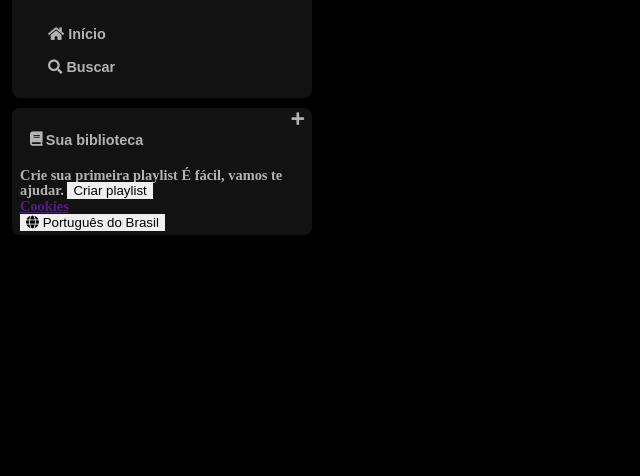
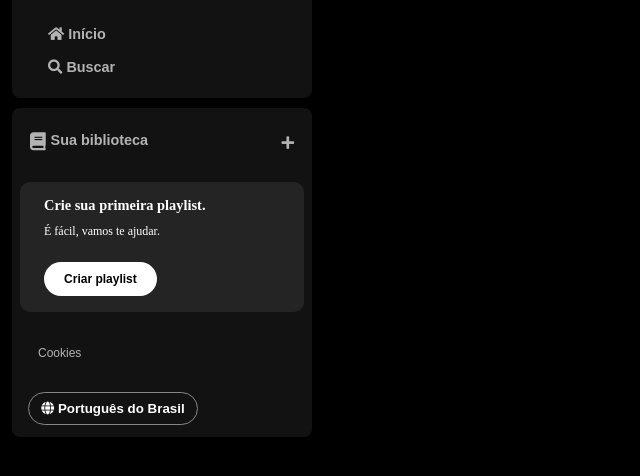
Before and after one commit to fmascena-dev/imersao-spotify, a plain HTML site: page index.html in a window 1280 px wide. Shown: the part 74-550 px from the top of the page, without its empty margins (0-640 px from the left). Drawn offline with Linux system fonts and the light colour scheme.

Commit message:
finalizando a estilização da biblioteca

```diff
--- a/index.html
+++ b/index.html
@@ -55,7 +55,7 @@
         </div>
         <section class="section-playlist">
           <div class="section-playlist__content">
-            <span class="text title">Crie sua primeira playlist</span>
+            <span class="text title">Crie sua primeira playlist.</span>
             <span class="text subtitle">É fácil, vamos te ajudar.</span>
             <button class="section-playlist__button">
               <span>Criar playlist</span>
--- a/style.css
+++ b/style.css
@@ -1,3 +1,9 @@
+:root {
+  --primary-color: #b3b3b3;
+  --secondary-color: #121212;
+  --tertiary-color: #242424;
+}
+
 body {
   background-color: #000;
 }
@@ -12,13 +18,13 @@ body {
 }
 
 .sidebar__navigation {
-    background-color: #121212;
+  background-color: var(--secondary-color);
   border-radius: 0.5rem;
   padding: 1rem 0 0 1rem;
 }
 
 .logo {
-    background: #121212;
+  background: var(--secondary-color);
   display: flex;
   border-radius: 0.5rem;
   padding: 1rem 0 0 1rem;
@@ -38,7 +44,7 @@ body {
 }
 
 .sidebar nav ul li a {
-    color: #B3B3B3;
+  color: var(--primary-color);
   text-decoration: none;
   font-weight: 600;
   font-size: 0.9rem;
@@ -46,13 +52,13 @@ body {
 }
 
 .library {
-    background-color: #121212;
+  background-color: var(--secondary-color);
   border-radius: 0.5rem;
   display: flex;
   justify-content: space-between;
   flex-direction: column;
   padding: 0.25rem 0.5rem;
-    color: #B3B3B3;
+  color: var(--primary-color);
   font-weight: 600;
   font-size: 0.9rem;
   margin-top: 0.625rem;
@@ -66,7 +72,7 @@ body {
 .library .library__button {
   display: flex;
   margin-right: 0.625rem;
-    color: #B3B3B3;
+  color: var(--primary-color);
   background-color: transparent;
   border: 0px;
   font-size: 0.9rem;
@@ -76,5 +82,94 @@ body {
   text-decoration: none;
   text-transform: none;
   padding: 1.25rem 0.625rem;
-    gap: 0.2rem;
 }
+
+.library .library__button .fa {
+  font-size: 1.125rem;
+  font-weight: 300;
+  color: var(--primary-color);
+  padding-right: 0.3rem;
+}
+
+.library .library__content .fa-plus {
+  margin: 1.5rem 0.625rem;
+}
+
+.section-playlist {
+  display: flex;
+  align-items: flex-start;
+  justify-content: space-between;
+  gap: 1.125rem;
+  background-color: var(--tertiary-color);
+  color: var(--primary-color);
+  font-weight: 600;
+  font-size: 0.9rem;
+  margin: 0.5rem 0;
+  padding: 1rem 1.5rem;
+  border-radius: 0.625rem;
+}
+
+.section-playlist .section-playlist__content {
+  display: flex;
+  flex-direction: column;
+}
+
+.section-playlist__content .text {
+  padding-bottom: 0.8rem;
+  color: #fff;
+}
+
+.section-playlist__content .title {
+  font-weight: 700;
+}
+
+.section-playlist__content .subtitle {
+    font-weight: 500;
+    font-size: 0.75rem;
+}
+
+.section-playlist__content .section-playlist__button {
+  display: flex;
+  justify-content: center;
+  background-color: #FFF;
+  border-radius: 1.125rem;
+  font-size: 0.75rem;
+  font-weight: 700;
+  font-family: 'DM Sans', sans-serif;
+  text-align: center;
+  text-decoration: none;
+  text-transform: none;
+  padding: 0.625rem;
+  color: #000;
+  margin-top: 0.75rem;
+  width: 7.05rem;
+}
+
+.sidebar .cookies{
+    margin:1.55rem 1.125rem;
+}
+
+.sidebar .cookies a {
+    color: var(--primary-color);
+    text-decoration: none;
+    font-weight: 500;
+    font-size: 0.75rem;
+    font-family: 'DM Sans', sans-serif;
+}
+
+.sidebar .cookies a:hover{
+    text-decoration: underline;
+}
+
+.languages .languages__button {
+    align-items: center;
+    background-color: transparent;
+    border: 1px solid #878787;
+    color: #FFF;
+    font-weight: bold;
+    cursor: pointer;
+    width: 10.625rem;
+    margin: 0.5rem;
+    padding: 0.5rem;
+    border-radius: 1.125rem;
+}
```
Lines whose indentation alone changed are shown as unchanged.
